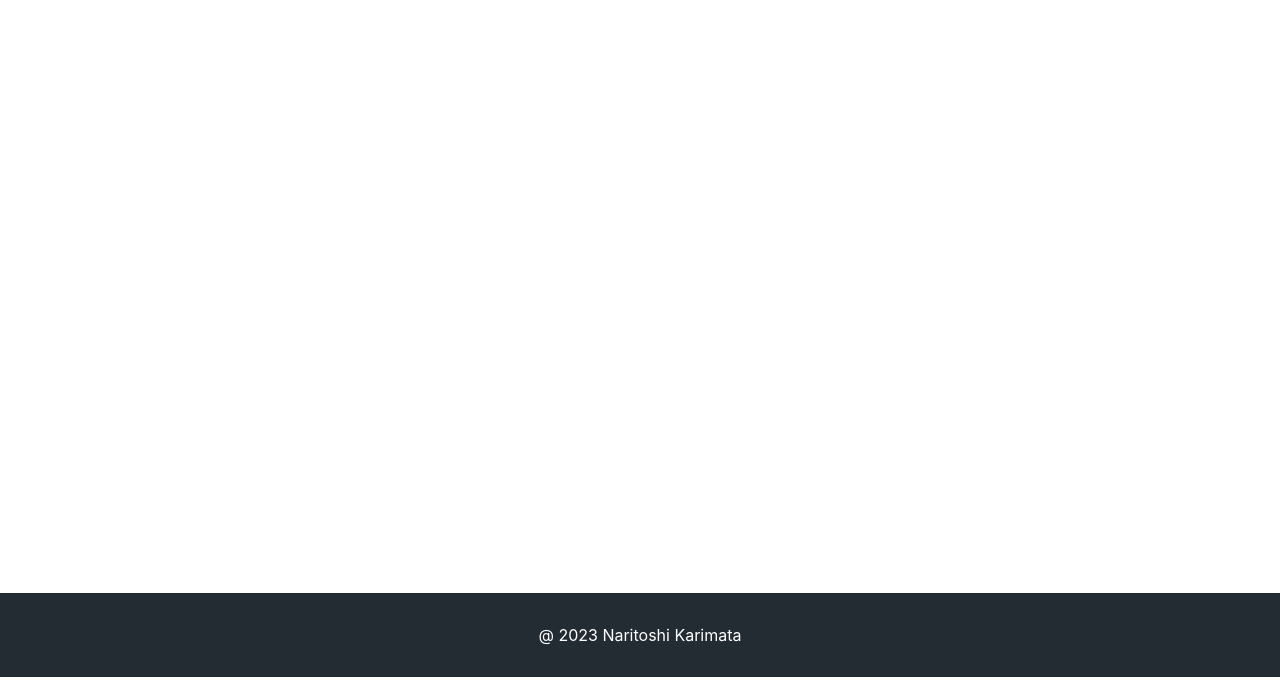
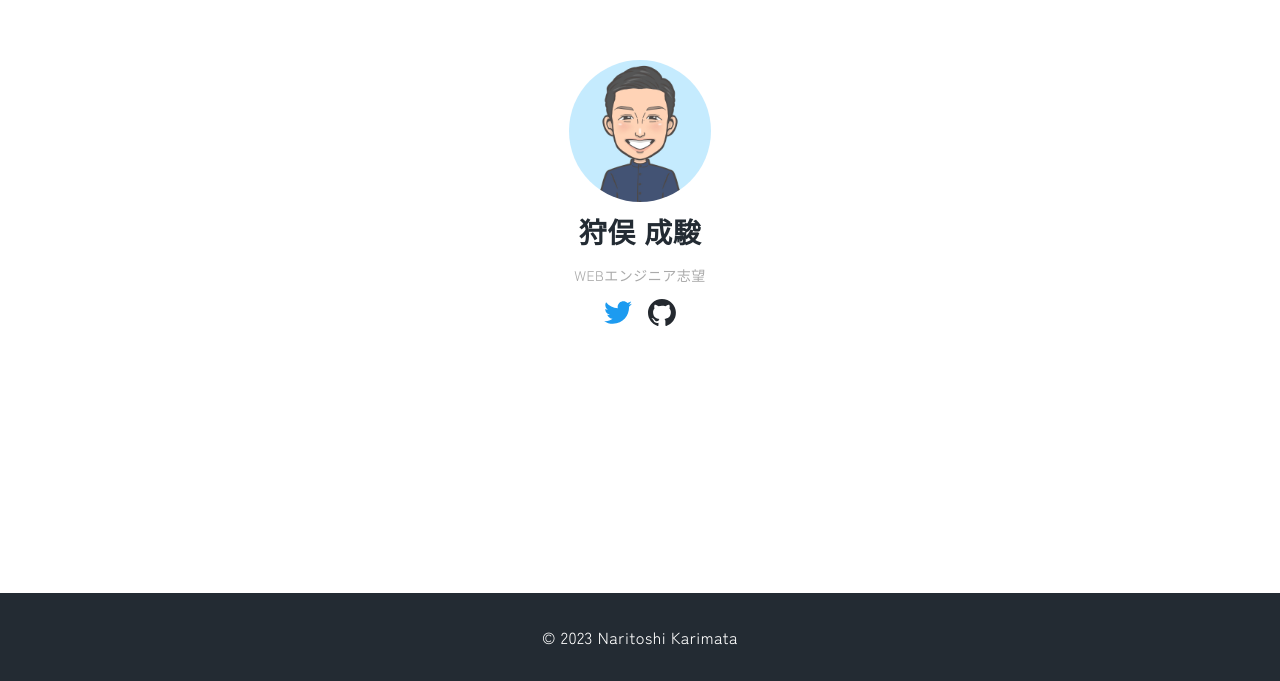
Before and after one commit to 1nary/portfolio, a Next.js app: page / in a window 1280 px wide. Shown: the part 207-888 px from the top of the page. Built offline with nearby package versions, Linux system fonts and the light colour scheme.

Commit message:
add ソーシャルロゴ・アイコン

```diff
--- a/pages/index.js
+++ b/pages/index.js
@@ -1,11 +1,17 @@
-import Head from 'next/head'
-import Image from 'next/image'
-import styles from '../styles/Home.module.css'
-import { gray } from '@mui/material/colors';
+import Head from "next/head";
+import Image from "next/image";
+import styles from "../styles/Home.module.css";
+import { gray } from "@mui/material/colors";
+import logo from "../public/logo.jpg";
+import twitter from "../public/twitter.svg";
+import github from "../public/github.svg";
+import Link from "next/link";
+import { GITHUB, TWITTER } from "../config/constant";
+import { fontSize } from "@mui/system";
 
 export default function Home() {
   return (
-    <div className={styles.container} style={{padding: 0}}>
+    <div className={styles.container} style={{ padding: 0 }}>
       <Head>
         <title>Naritoshi Karimata</title>
         <meta name="description" content="Generated by create next app" />
@@ -13,12 +19,31 @@ export default function Home() {
       </Head>
 
       <main className={styles.main}>
-
+        <div>
+          <Image
+            style={{ borderRadius: "999px", border: "4px solid #fff" }}
+            width={150}
+            src={logo}
+            alt="logo"
+          />
+        </div>
+        <div>
+          <h1 className={styles.name}>狩俣 成駿</h1>
+          <p className={styles.subtext}>WEBエンジニア志望</p>
+        </div>
+        <div className={styles.social}>
+          <Link href={TWITTER} target='_blank' rel="noopener noreferrer">
+            <Image width={28} src={twitter} alt="logo" />
+          </Link>
+          <Link href={GITHUB} target='_blank' rel="noopener noreferrer">
+            <Image width={28} src={github} alt="logo" />
+          </Link>
+        </div>
       </main>
 
       <footer className={styles.footer}>
-        <p>@ 2023 Naritoshi Karimata</p>
+        <p>© 2023 Naritoshi Karimata</p>
       </footer>
     </div>
-  )
+  );
 }
--- a/styles/Home.module.css
+++ b/styles/Home.module.css
@@ -10,6 +10,26 @@
   flex-direction: column;
   justify-content: center;
   align-items: center;
+  text-align: center;
+  color: #232B33;
+}
+
+.social {
+  display: flex;
+  justify-content: space-between;
+  align-items: center;
+  width: 72px;
+}
+
+.name {
+  font-size: 28px;
+  font-weight: 600;
+  margin: 0;
+}
+
+.subtext {
+  font-size: 14px;
+  color: #aaa;
 }
 
 .footer {
@@ -17,6 +37,7 @@
   background: #232B33;
   color: #fff;
   text-align: center;
+  font-size: 16px;
 }
 
 .footer p {
--- a/styles/globals.css
+++ b/styles/globals.css
@@ -1,9 +1,11 @@
+@import url('https://fonts.googleapis.com/css2?family=Zen+Kaku+Gothic+New');
+
 html,
 body {
   padding: 0;
   margin: 0;
-  font-family: -apple-system, BlinkMacSystemFont, Segoe UI, Roboto, Oxygen,
-    Ubuntu, Cantarell, Fira Sans, Droid Sans, Helvetica Neue, sans-serif;
+  font-family: 'Zen Kaku Gothic New', sans-serif;
+  letter-spacing: .5px;
 }
 
 a {
```
